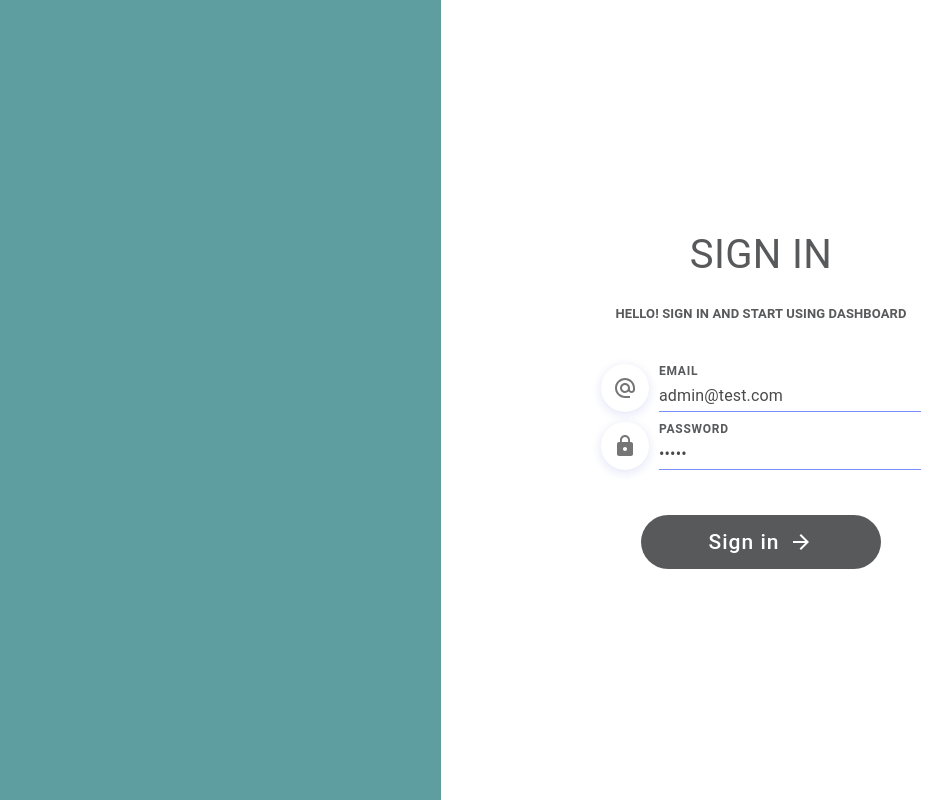
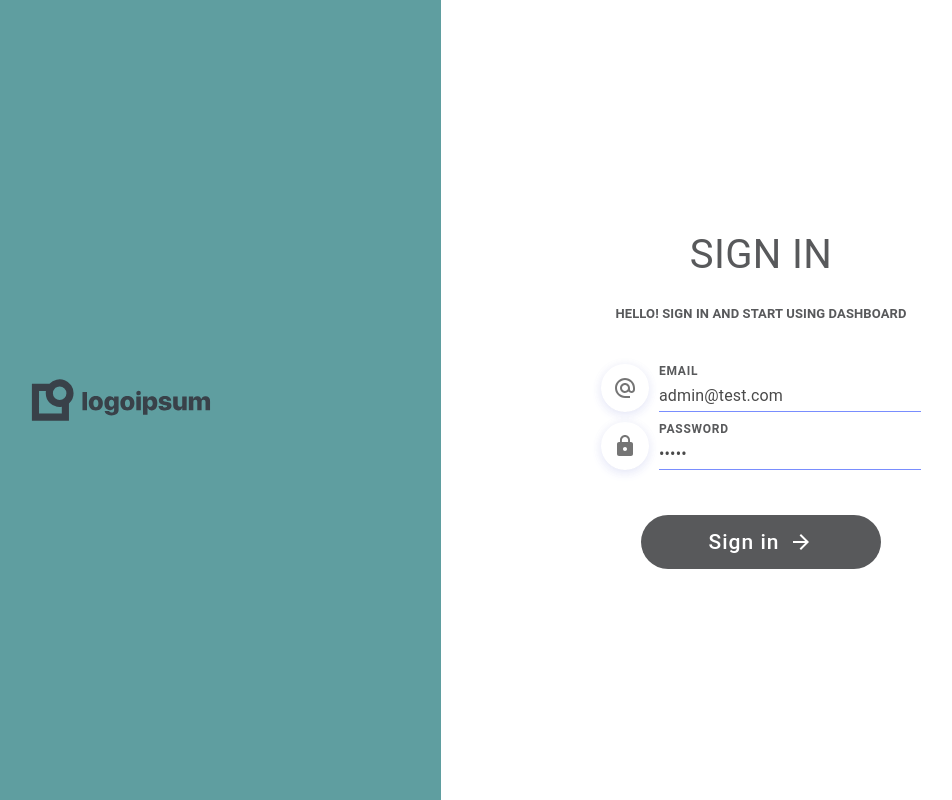
Before and after one commit to ujjwalsharma98/admin-dashboard, a React (Create React App) app: page /#/login in a window 1280 px wide. Shown: the whole page, without its empty margins (199-1151 px from the left). Built offline with nearby package versions, Linux system fonts and the light colour scheme.

Commit message:
logo added

```diff
--- a/src/components/Header/Header.js
+++ b/src/components/Header/Header.js
@@ -37,6 +37,7 @@ import useStyles from "./styles";
 import { Badge, Typography } from "../Wrappers/Wrappers";
 import Notification from "../Notification/Notification";
 import UserAvatar from "../UserAvatar/UserAvatar";
+import logo from './logo-1.svg';
 
 // context
 import {
@@ -69,7 +70,7 @@ export default function Header(props) {
       <Grid container spacing={3} style={{alignSelf:'center'}}>
         <Grid item xs={6}>
         <Toolbar className={classes.toolbar}>
-
+          <img src={logo} alt="logo" className="menuLogo" />
         </Toolbar>
       </Grid>
         <Grid item xs={6} style={{alignSelf:'center',  }}>
--- a/src/pages/login/Login.js
+++ b/src/pages/login/Login.js
@@ -24,6 +24,7 @@ import useStyles from "./styles";
 // logo
 import logo from "./logo.svg";
 import google from "../../images/google.svg";
+import LoginLogo  from './logo-1.svg';
 
 // context
 import { useUserDispatch, loginUser } from "../../context/UserContext";
@@ -44,11 +45,11 @@ function Login(props) {
 
   return (
     <Grid container className="login_container" >
-     <Grid item xs={6} className="logo_col">
+      <Grid item xs={6} className="logo_col">
+        <img src={LoginLogo} alt="logo" className="login_logo" />
+      </Grid>
 
-        </Grid>
-
-        <Grid item xs={6}  className="form_col">
+      <Grid item xs={6}  className="form_col">
       <div className={classes.formContainer}>
         <div className={classes.form}>
         <Typography className="signin_text">Sign IN</Typography>
```
Also changed, not shown: src/components/Header/logo-1.svg (added), src/pages/login/logo-1.svg (added).
